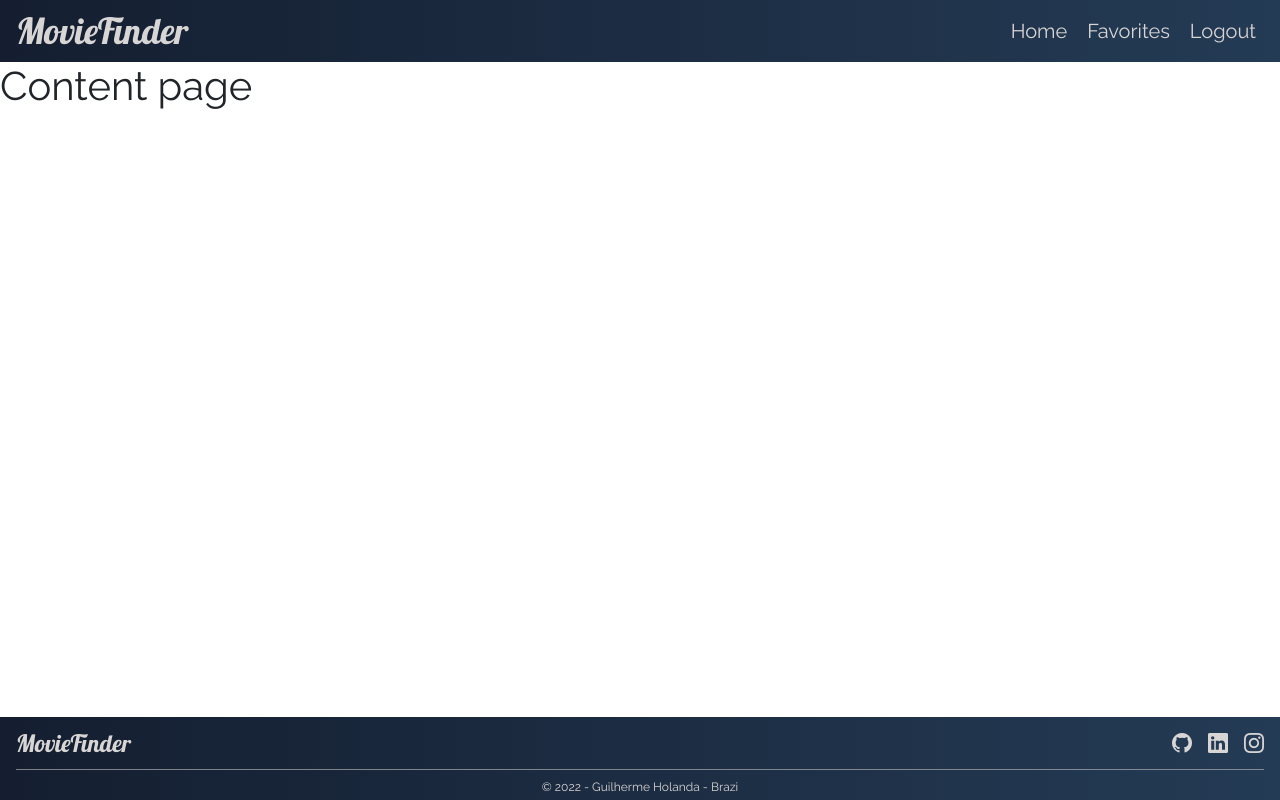
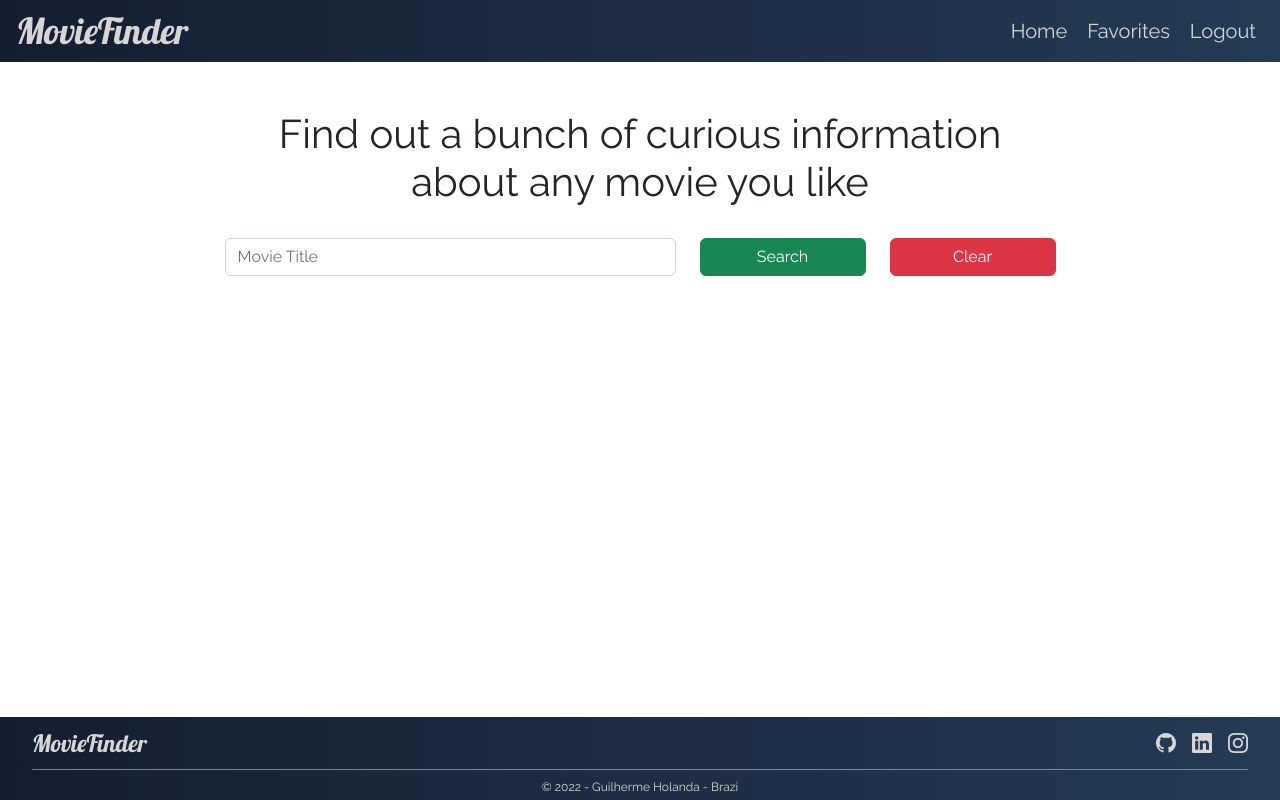
Before and after one commit to GuiHolanda/MovieFinder-Angular-App, an Angular app: page / in a window 1280 px wide. Built offline with nearby package versions, Linux system fonts and the light colour scheme.

Commit message:
search-movie-field-component

```diff
--- a/src/app/components/components.module.ts
+++ b/src/app/components/components.module.ts
@@ -2,10 +2,11 @@ import { CommonModule } from '@angular/common';
 import { NgModule } from '@angular/core';
 import { FooterComponent } from './footer/footer.component';
 import { HeaderComponent } from './header/header.component';
+import { SearchMovieFieldComponent } from './search-movie-field/search-movie-field.component';
 
 @NgModule({
-  declarations: [HeaderComponent, FooterComponent],
+  declarations: [HeaderComponent, FooterComponent, SearchMovieFieldComponent],
   imports: [CommonModule],
-  exports: [HeaderComponent, FooterComponent],
+  exports: [HeaderComponent, FooterComponent, SearchMovieFieldComponent],
 })
 export class ComponentsModule {}
--- a/src/app/components/footer/footer.component.scss
+++ b/src/app/components/footer/footer.component.scss
@@ -4,7 +4,7 @@
   align-items: center;
   background-image: var(--primary-backgroud-gradient);
   color: var(--light-text-color);
-  padding: 4px 16px;
+  padding: 4px 32px;
   gap: 8px;
 
   &__links {
--- /dev/null
+++ b/src/app/components/search-movie-field/search-movie-field.component.html
@@ -0,0 +1,18 @@
+<section class="row d-flex justify-content-center">
+  <div class="col-sm-8 mb-4">
+    <h1 class="text-center">
+      Find out a bunch of curious information about any movie you like
+    </h1>
+  </div>
+  <div class="col-sm-5 mb-3 mb-sm-0">
+    <div class="form-group">
+      <input type="text" class="form-control" placeholder="Movie Title" />
+    </div>
+  </div>
+  <div class="col-5 col-sm-2 d-grid">
+    <button class="btn btn-success">Search</button>
+  </div>
+  <div class="col-5 col-sm-2 d-grid">
+    <button class="btn btn-danger">Clear</button>
+  </div>
+</section>
--- /dev/null
+++ b/src/app/components/search-movie-field/search-movie-field.component.ts
@@ -0,0 +1,15 @@
+import { Component, OnInit } from '@angular/core';
+
+@Component({
+  selector: 'app-search-movie-field',
+  templateUrl: './search-movie-field.component.html',
+  styleUrls: ['./search-movie-field.component.scss']
+})
+export class SearchMovieFieldComponent implements OnInit {
+
+  constructor() { }
+
+  ngOnInit(): void {
+  }
+
+}
--- a/src/app/pages/home/home.component.html
+++ b/src/app/pages/home/home.component.html
@@ -1,3 +1,3 @@
-<div>
-  <h1>Content page</h1>
+<div class="container py-5">
+  <app-search-movie-field></app-search-movie-field>
 </div>
--- a/src/app/pages/pages.module.ts
+++ b/src/app/pages/pages.module.ts
@@ -1,11 +1,12 @@
 import { CommonModule } from '@angular/common';
 import { NgModule } from '@angular/core';
+import { ComponentsModule } from '../components/components.module';
 import { HomeComponent } from './home/home.component';
 import { PagesRoutingModule } from './pages-routing.module';
 
 @NgModule({
   declarations: [HomeComponent],
   exports: [HomeComponent],
-  imports: [CommonModule, PagesRoutingModule],
+  imports: [CommonModule, PagesRoutingModule, ComponentsModule],
 })
 export class PagesModule {}
```
Also changed, not shown: src/app/components/search-movie-field/search-movie-field.component.scss (added), 1 other file (tests, documents, lock files or other folders).
